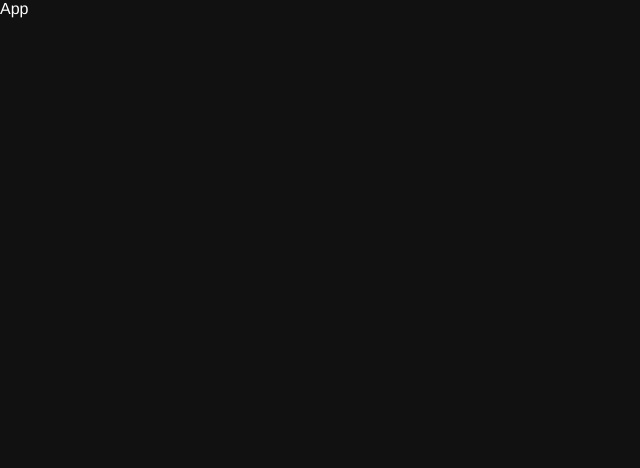
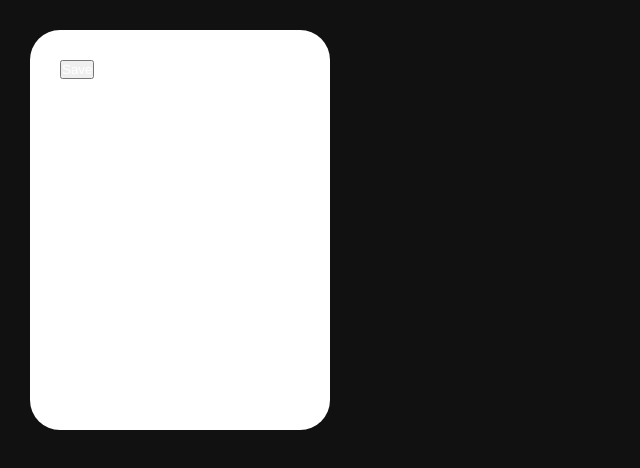
Before and after one commit to hmhashir/ReactJS, a React (Vite) app in the folder 04-cards-project/: page / in a window 1280 px wide. Shown: the top 468 px of the page, without its empty margins (0-640 px from the left). Built offline with nearby package versions, Linux system fonts and the light colour scheme.

Commit message:
project card strucrure added

```diff
--- a/04-cards-project/src/App.jsx
+++ b/04-cards-project/src/App.jsx
@@ -2,8 +2,14 @@ import React from 'react'
 
 const App = () => {
   return (
-    <div className='parent'>App</div>
+    <div className='parent'>
+      <div className="card">
+        <div className="top">
+          <img src="" alt="" />
+          <button>Save</button>
+        </div>
+      </div>
+    </div>
   )
 }
-
 export default App
--- a/04-cards-project/src/index.css
+++ b/04-cards-project/src/index.css
@@ -18,5 +18,13 @@ body{
   height:100vh;
   width:100vh;
   background-color: #111;
+  padding: 30px;
+}
 
+.card{
+  height: 400px;
+  width: 300px;
+  background-color: #fff;
+  border-radius: 30px;
+  padding: 30px;
 }
```
Also changed, not shown: 1 other file (tests, documents, lock files or other folders).
